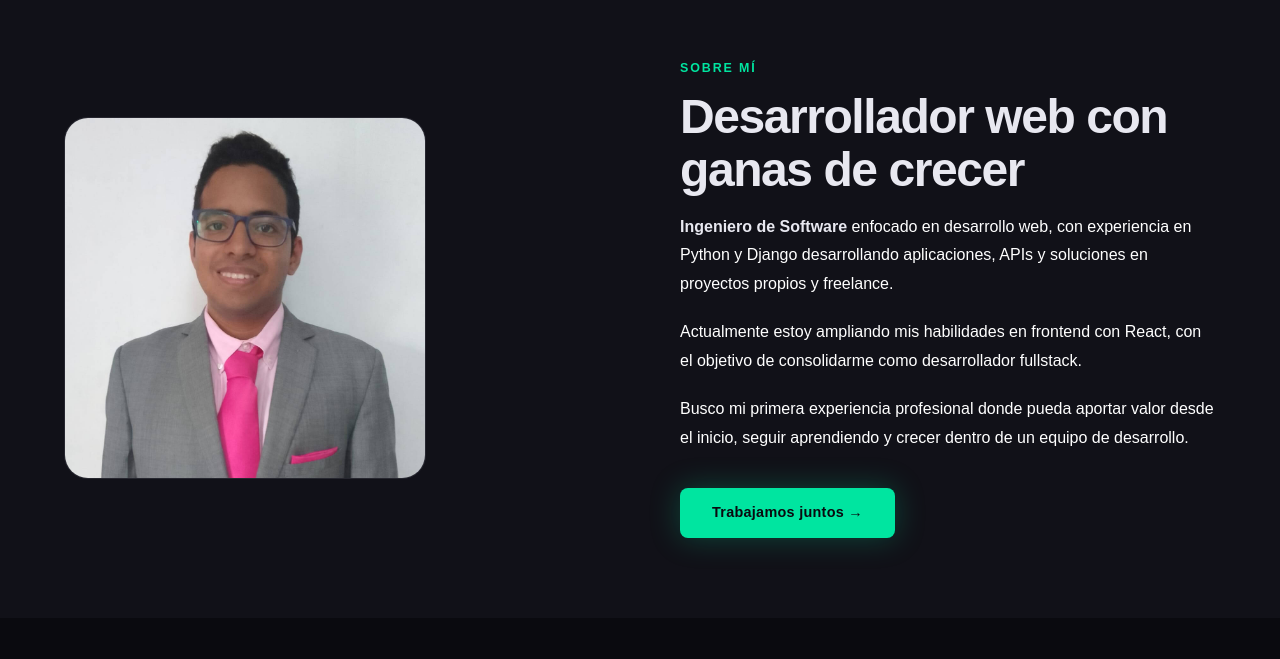
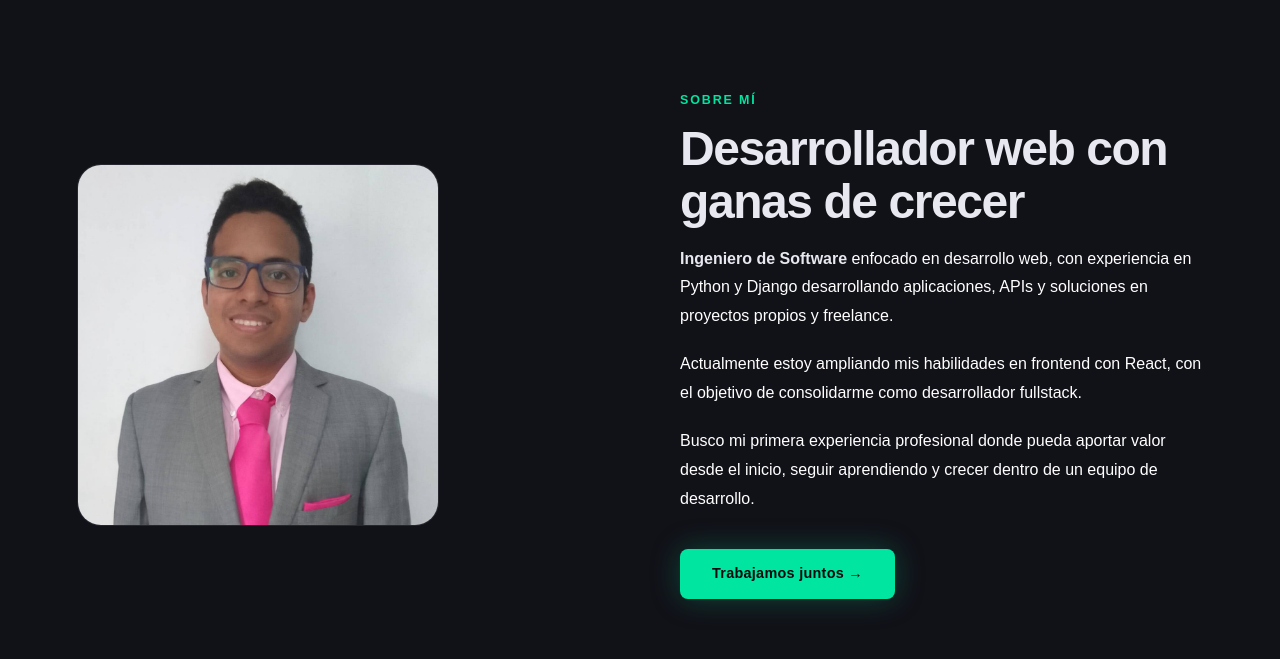
Before and after one commit to Andy-Contreras/Portafolio-, a React (Vite) app: page / in a window 1280 px wide. Shown: the part 821-1480 px from the top of the page. Built offline with nearby package versions, Linux system fonts and the light colour scheme.

Commit message:
Finalizado

```diff
--- a/src/component/About/About.module.css
+++ b/src/component/About/About.module.css
@@ -12,6 +12,8 @@
 
 .about {
   background-color: var(--surface);
+  padding: 7rem 6%;
+  overflow: hidden;
 }
 
 .about-grid {
@@ -19,8 +21,6 @@
   grid-template-columns: 1fr 1fr;
   gap: 5rem;
   align-items: center;
-  padding: 5rem 5%;
-
 }
 
 .about-perfil {
```
